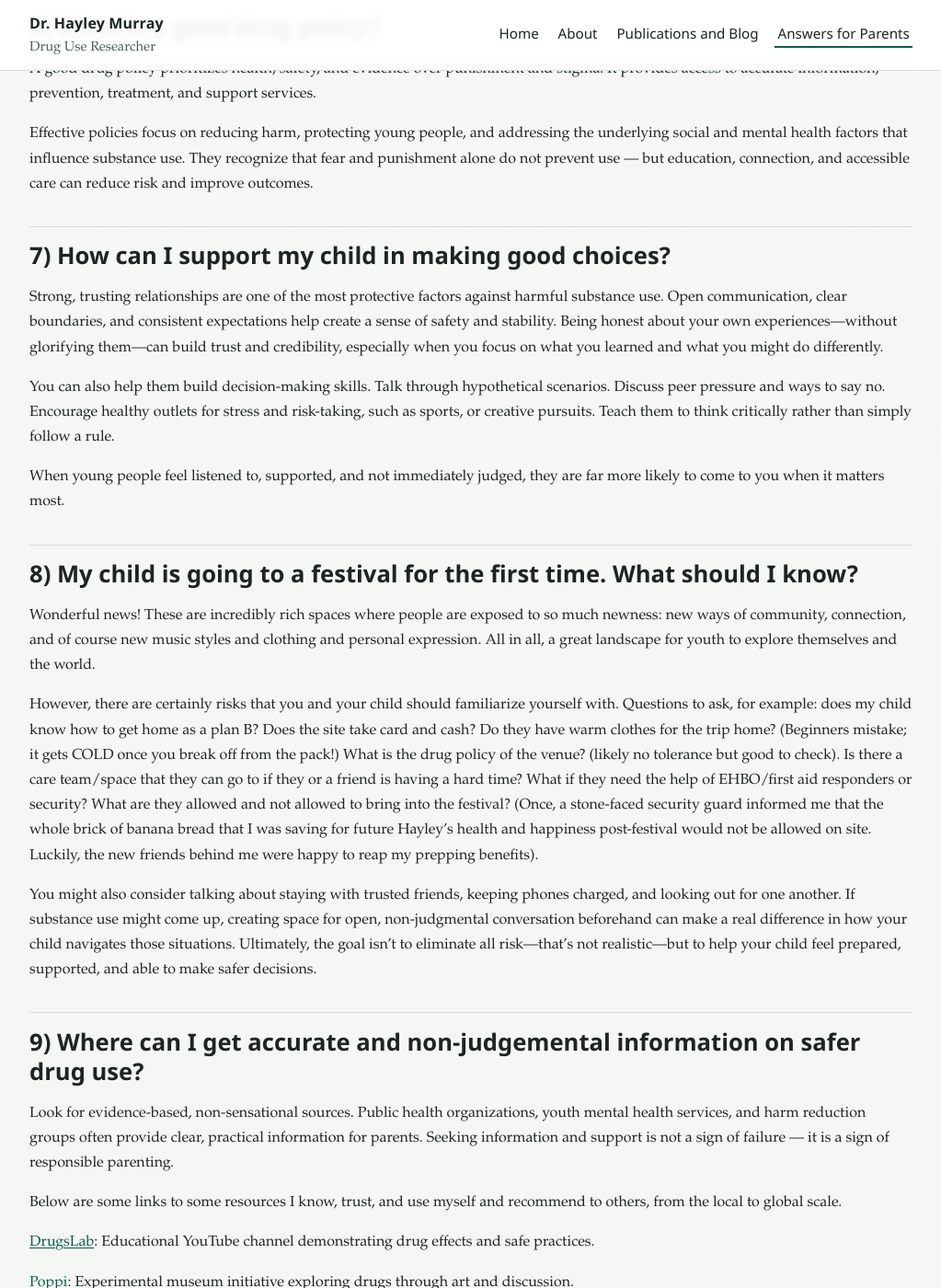
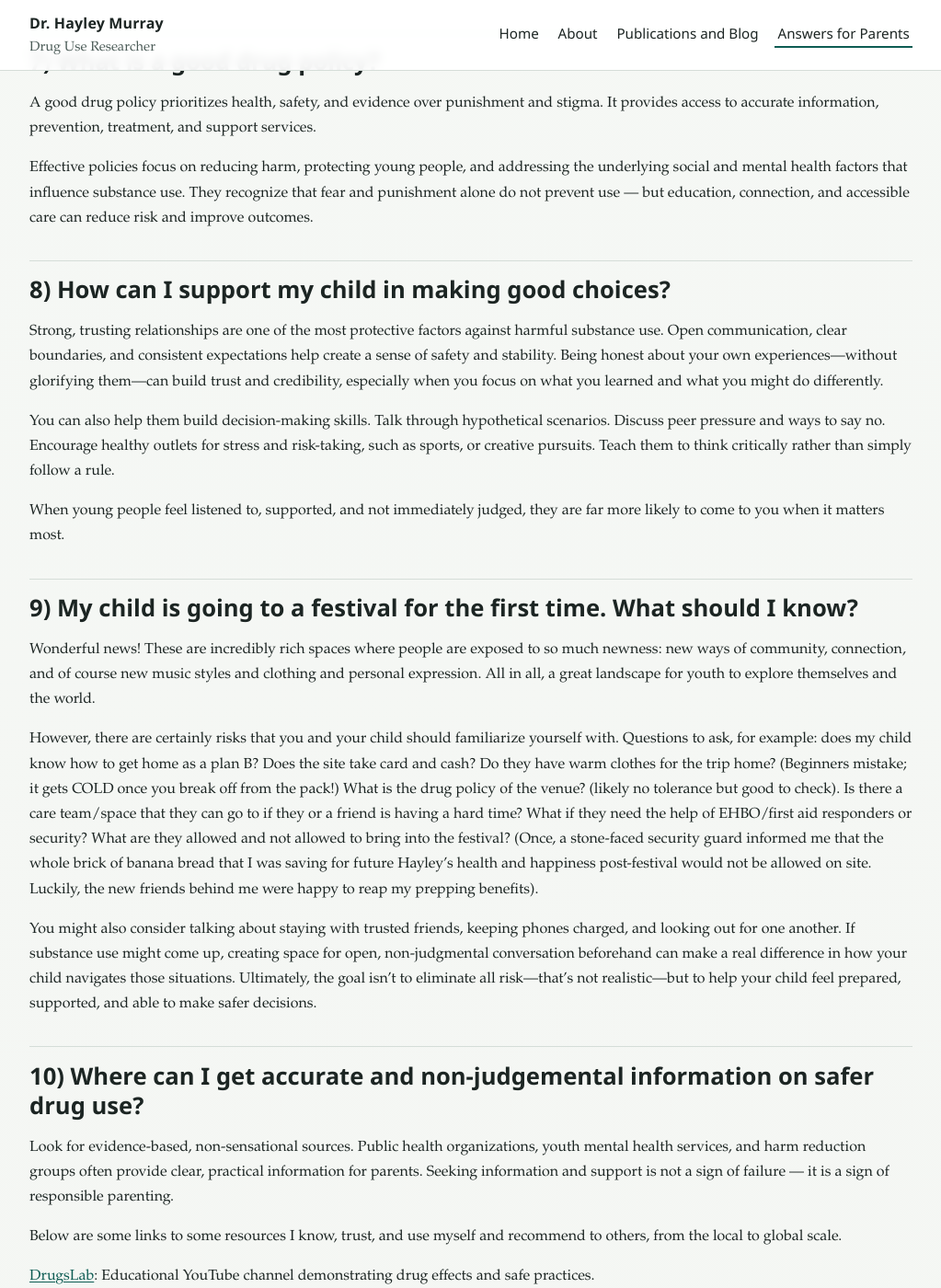
Before and after one commit to hayleykm/hayleykm.github.io, a Jekyll site: the page built from faq.md, in a window 1280 px wide and 1400 px high, scrolled down 3030 px. Shown: the whole window at 92% size, without its empty margins (128-1151 px from the left). Built offline with Jekyll 4.4.1, drawn with Linux system fonts in a browser that asks for light colours.

Commit message:
Fix FAQ question 6 heading style and renumber questions 7-10

```diff
--- a/faq.md
+++ b/faq.md
@@ -48,19 +48,19 @@ Technically, possession, sale, and production of all drugs are illegal. In pract
 
 Overall, the Dutch system is pragmatic and harm reduction–oriented, prioritizing public health, education, and access to support. Services like drug checking and low-threshold care focus on reducing risks rather than punishing users.
 
-6) Drug testing services? Tell me more.
+## 6) Drug testing services? Tell me more.
 
 Drug testing is a (still underused) privilege and a potentially life-saving service, carried out by non-judgmental, knowledgeable, and approachable staff. The government supports drug checking because it helps protect public health by identifying dangerous substances and issuing timely warnings, for example through the Red Alert app. It also flags high-risk pills and monitors trends—such as increasing MDMA strength—so people can make more informed decisions. More details and specific guidelines about testing can be found [here](https://www.jellinek.nl/en/alcohol-drugs-behavior/drug-testing-service/).
 
 Many parents worry that these conversations might feel uncomfortable or confronting—but in reality, they’re often very straightforward. To give you a sense of how approachable and professional this space is, I once took my boss along with me to do fieldwork at one of the city’s drug testing services with some of my own drugs.  If I can sit next to the person who deems me to be responsible enough to pay me while answering questions like “When did you last use this batch of pills? What were the side effects? Do you know who you got it from?” you, brave reader, can do this alongside your responsible child.
 
-## 6) What is a good drug policy?
+## 7) What is a good drug policy?
 
 A good drug policy prioritizes health, safety, and evidence over punishment and stigma. It provides access to accurate information, prevention, treatment, and support services.
 
 Effective policies focus on reducing harm, protecting young people, and addressing the underlying social and mental health factors that influence substance use. They recognize that fear and punishment alone do not prevent use — but education, connection, and accessible care can reduce risk and improve outcomes.
 
-## 7) How can I support my child in making good choices?
+## 8) How can I support my child in making good choices?
 
 Strong, trusting relationships are one of the most protective factors against harmful substance use. Open communication, clear boundaries, and consistent expectations help create a sense of safety and stability. Being honest about your own experiences—without glorifying them—can build trust and credibility, especially when you focus on what you learned and what you might do differently.
 
@@ -76,7 +76,7 @@ However, there are certainly risks that you and your child should familiarize yo
 
 You might also consider talking about staying with trusted friends, keeping phones charged, and looking out for one another. If substance use might come up, creating space for open, non-judgmental conversation beforehand can make a real difference in how your child navigates those situations. Ultimately, the goal isn’t to eliminate all risk—that’s not realistic—but to help your child feel prepared, supported, and able to make safer decisions.
 
-## 9) Where can I get accurate and non-judgemental information on safer drug use?
+## 10) Where can I get accurate and non-judgemental information on safer drug use?
 
 Look for evidence-based, non-sensational sources. Public health organizations, youth mental health services, and harm reduction groups often provide clear, practical information for parents. Seeking information and support is not a sign of failure — it is a sign of responsible parenting.
 
```
Also changed, not shown: other parts of faq.md (+1 -1 lines).
